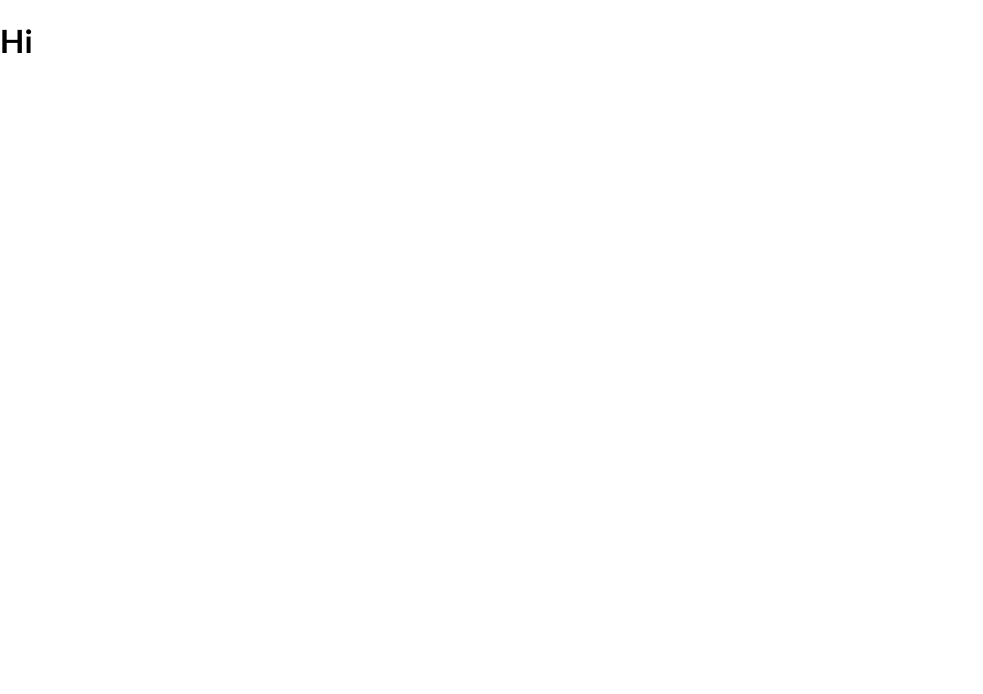
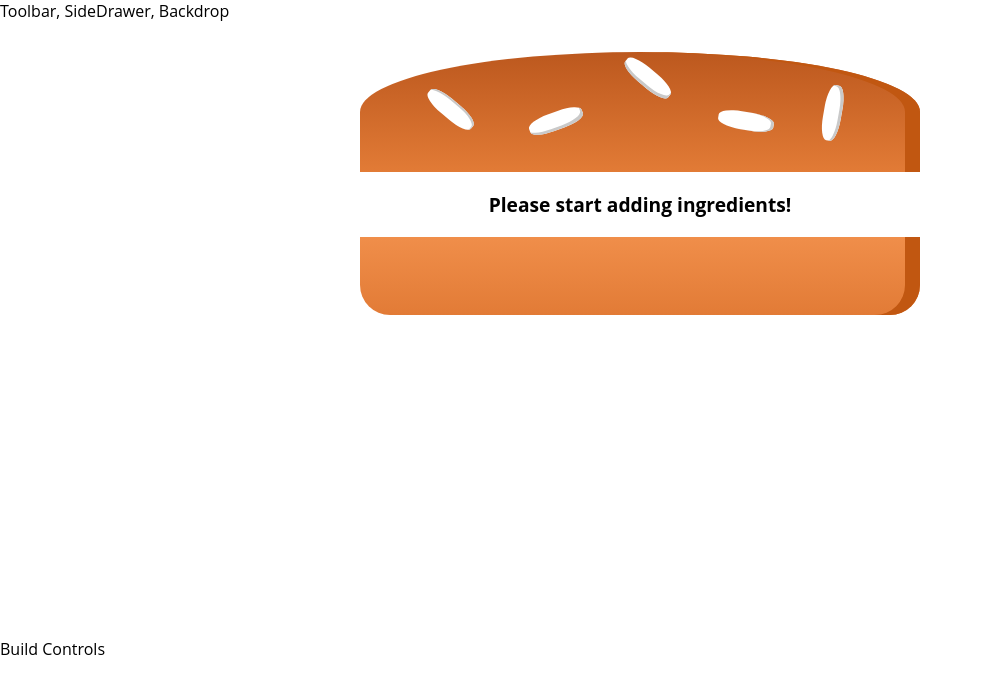
Before and after one commit to masterfung/burger, a React app: page / in a window 1280 px wide. Shown: the top 694 px of the page, without its empty margins (0-983 px from the left). Built offline with nearby package versions, Linux system fonts and the light colour scheme.

Commit message:
added some basic func to veggie burger build

```diff
--- a/package.json
+++ b/package.json
@@ -31,6 +31,7 @@
     "postcss-flexbugs-fixes": "3.2.0",
     "postcss-loader": "2.0.8",
     "promise": "8.0.1",
+    "prop-types": "^15.6.2",
     "raf": "3.4.0",
     "react": "^16.5.2",
     "react-dev-utils": "^5.0.2",
--- a/src/App.js
+++ b/src/App.js
@@ -1,10 +1,15 @@
-import React, { Component } from "react";
+import React, { Component } from 'react';
+
+import Layout from './components/Layout/Layout';
+import BurgerBuilder from './containers/BurgerBuilder/BurgerBuilder';
 
 class App extends Component {
-  render() {
+  render () {
     return (
-      <div className="App">
-        <h1>Hi</h1>
+      <div>
+        <Layout>
+          <BurgerBuilder />
+        </Layout>
       </div>
     );
   }
--- /dev/null
+++ b/src/components/Burger/Burger.css
@@ -0,0 +1,30 @@
+.Burger {
+    width: 100%;
+    margin: auto;
+    height: 250px;
+    overflow: scroll;
+    text-align: center;
+    font-weight: bold;
+    font-size: 1.2rem;
+}
+
+@media (min-width: 500px) and (min-height: 400px) {
+    .Burger {
+        width: 350px;
+        height: 300px;
+    }
+}
+
+@media (min-width: 500px) and (min-height: 401px) {
+    .Burger {
+        width: 450px;
+        height: 400px;
+    }
+}
+
+@media (min-width: 1000px) and (min-height: 700px) {
+    .Burger {
+        width: 700px;
+        height: 600px;
+    }
+}
--- /dev/null
+++ b/src/components/Burger/Burger.js
@@ -0,0 +1,28 @@
+import React from 'react';
+
+import classes from './Burger.css';
+import BurgerIngredient from './BurgerIngredient/BurgerIngredient';
+
+const burger = ( props ) => {
+    let transformedIngredients = Object.keys( props.ingredients )
+        .map( igKey => {
+            return [...Array( props.ingredients[igKey] )].map( ( _, i ) => {
+                return <BurgerIngredient key={igKey + i} type={igKey} />;
+            } );
+        } )
+        .reduce((arr, el) => {
+            return arr.concat(el)
+        }, []);
+    if (transformedIngredients.length === 0) {
+        transformedIngredients = <p>Please start adding ingredients!</p>;
+    }
+    return (
+        <div className={classes.Burger}>
+            <BurgerIngredient type="bread-top" />
+            {transformedIngredients}
+            <BurgerIngredient type="bread-bottom" />
+        </div>
+    );
+};
+
+export default burger;
--- /dev/null
+++ b/src/components/Burger/BurgerIngredient/BurgerIngredient.css
@@ -0,0 +1,113 @@
+.BreadBottom {
+    height: 13%;
+    width: 80%;
+    background: linear-gradient(#F08E4A, #e27b36);
+    border-radius: 0 0 30px 30px;
+    box-shadow: inset -15px 0 #c15711;
+    margin: 2% auto;
+}
+
+.BreadTop {
+    height: 20%;
+    width: 80%;
+    background: linear-gradient(#bc581e, #e27b36);
+    border-radius: 50% 50% 0 0;
+    box-shadow: inset -15px 0 #c15711;
+    margin: 2% auto;
+    position: relative;
+}
+
+.Seeds1 {
+    width: 10%;
+    height: 15%;
+    position: absolute;
+    background-color: white;
+    left: 30%;
+    top: 50%;
+    border-radius: 40%;
+    transform: rotate(-20deg);
+    box-shadow: inset -2px -3px #c9c9c9;
+}
+
+.Seeds1:after {
+    content: "";
+    width: 100%;
+    height: 100%;
+    position: absolute;
+    background-color: white;
+    left: -170%;
+    top: -260%;
+    border-radius: 40%;
+    transform: rotate(60deg);
+    box-shadow: inset -1px 2px #c9c9c9;
+  }
+
+.Seeds1:before {
+    content: "";
+    width: 100%;
+    height: 100%;
+    position: absolute;
+    background-color: white;
+    left: 180%;
+    top: -50%;
+    border-radius: 40%;
+    transform: rotate(60deg);
+    box-shadow: inset -1px -3px #c9c9c9;
+  }
+
+  .Seeds2 {
+    width: 10%;
+    height: 15%;
+    position: absolute;
+    background-color: white;
+    left: 64%;
+    top: 50%;
+    border-radius: 40%;
+    transform: rotate(10deg);
+    box-shadow: inset -3px 0 #c9c9c9;
+  }
+
+  .Seeds2:before {
+    content: "";
+    width: 100%;
+    height: 100%;
+    position: absolute;
+    background-color: white;
+    left: 150%;
+    top: -130%;
+    border-radius: 40%;
+    transform: rotate(90deg);
+    box-shadow: inset 1px 3px #c9c9c9;
+  }
+
+
+.Meat {
+    width: 80%;
+    height: 8%;
+    background: linear-gradient(#7f3608, #702e05);
+    margin: 2% auto;
+    border-radius: 15px;
+}
+
+.Cheese {
+    width: 90%;
+    height: 4.5%;
+    margin: 2% auto;
+    background: linear-gradient(#f4d004, #d6bb22);
+    border-radius: 20px;
+}
+
+.Salad {
+    width: 85%;
+    height: 7%;
+    margin: 2% auto;
+    background: linear-gradient(#228c1d, #91ce50);
+    border-radius: 20px;
+}
+
+.Bacon {
+    width: 80%;
+    height: 3%;
+    background: linear-gradient(#bf3813, #c45e38);
+    margin: 2% auto;
+}
--- /dev/null
+++ b/src/components/Burger/BurgerIngredient/BurgerIngredient.js
@@ -0,0 +1,46 @@
+import React, { Component } from 'react';
+import PropTypes from 'prop-types';
+
+import classes from './BurgerIngredient.css';
+
+class BurgerIngredient extends Component {
+    render () {
+        let ingredient = null;
+
+        switch ( this.props.type ) {
+            case ( 'bread-bottom' ):
+                ingredient = <div className={classes.BreadBottom}></div>;
+                break;
+            case ( 'bread-top' ):
+                ingredient = (
+                    <div className={classes.BreadTop}>
+                        <div className={classes.Seeds1}></div>
+                        <div className={classes.Seeds2}></div>
+                    </div>
+                );
+                break;
+            case ( 'meat' ):
+                ingredient = <div className={classes.Meat}></div>;
+                break;
+            case ( 'cheese' ):
+                ingredient = <div className={classes.Cheese}></div>;
+                break;
+            case ( 'bacon' ):
+                ingredient = <div className={classes.Bacon}></div>;
+                break;
+            case ( 'salad' ):
+                ingredient = <div className={classes.Salad}></div>;
+                break;
+            default:
+                ingredient = null;
+        }
+
+        return ingredient;
+    }
+}
+
+BurgerIngredient.propTypes = {
+    type: PropTypes.string.isRequired
+};
+
+export default BurgerIngredient;
--- /dev/null
+++ b/src/components/Layout/Layout.css
@@ -0,0 +1,3 @@
+.Content {
+    margin-top: 16px;
+}
--- /dev/null
+++ b/src/components/Layout/Layout.js
@@ -0,0 +1,15 @@
+import React from 'react';
+
+import Aux from '../../hoc/Aux';
+import classes from './Layout.css';
+
+const layout = ( props ) => (
+    <Aux>
+        <div>Toolbar, SideDrawer, Backdrop</div>
+        <main className={classes.Content}>
+            {props.children}
+        </main>
+    </Aux>
+);
+
+export default layout;
--- /dev/null
+++ b/src/containers/BurgerBuilder/BurgerBuilder.js
@@ -0,0 +1,30 @@
+import React, { Component } from 'react';
+
+import Aux from '../../hoc/Aux';
+import Burger from '../../components/Burger/Burger';
+
+class BurgerBuilder extends Component {
+    // constructor(props) {
+    //     super(props);
+    //     this.state = {...}
+    // }
+    state = {
+        ingredients: {
+            salad: 0,
+            bacon: 0,
+            cheese: 0,
+            meat: 0
+        }
+    }
+
+    render () {
+        return (
+            <Aux>
+                <Burger ingredients={this.state.ingredients} />
+                <div>Build Controls</div>
+            </Aux>
+        );
+    }
+}
+
+export default BurgerBuilder;
--- /dev/null
+++ b/src/hoc/Aux.js
@@ -0,0 +1,3 @@
+const aux = (props) => props.children;
+
+export default aux;
--- a/src/index.css
+++ b/src/index.css
@@ -1,5 +1,5 @@
 body {
   margin: 0;
   padding: 0;
-  font-family: "Lato", sans-serif;
+  font-family: "Open Sans", sans-serif;
 }
--- a/src/registerServiceWorker.js
+++ b/src/registerServiceWorker.js
@@ -32,21 +32,12 @@
     window.addEventListener('load', () => {
       const swUrl = `${process.env.PUBLIC_URL}/service-worker.js`;
 
-      if (isLocalhost) {
+      if (!isLocalhost) {
+        // Is not local host. Just register service worker
+        registerValidSW(swUrl);
+      } else {
         // This is running on localhost. Lets check if a service worker still exists or not.
         checkValidServiceWorker(swUrl);
-
-        // Add some additional logging to localhost, pointing developers to the
-        // service worker/PWA documentation.
-        navigator.serviceWorker.ready.then(() => {
-          console.log(
-            'This web app is being served cache-first by a service ' +
-              'worker. To learn more, visit https://goo.gl/SC7cgQ'
-          );
-        });
-      } else {
-        // Is not local host. Just register service worker
-        registerValidSW(swUrl);
       }
     });
   }
```
Also changed, not shown: 2 other files (tests, documents, lock files or other folders).
